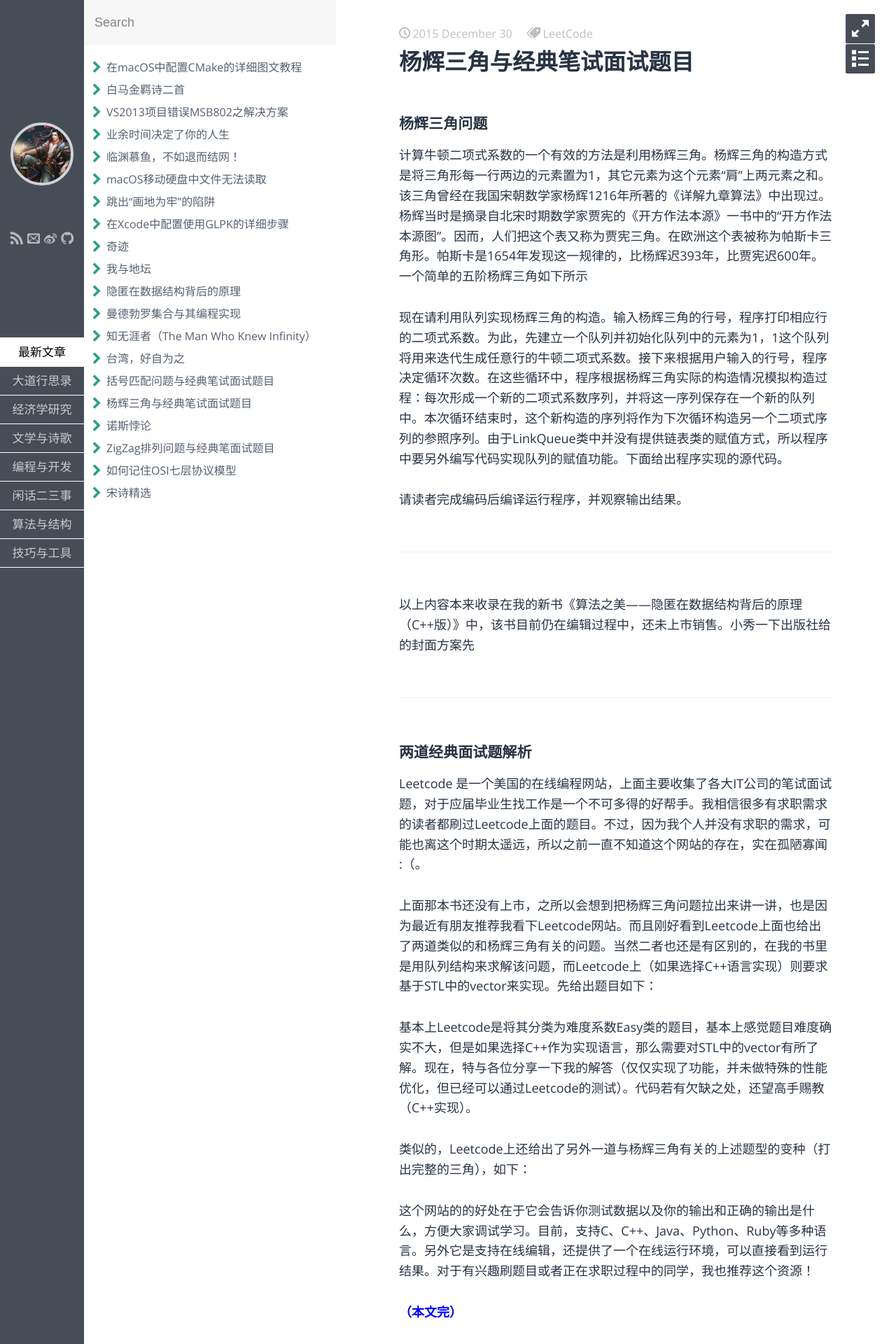
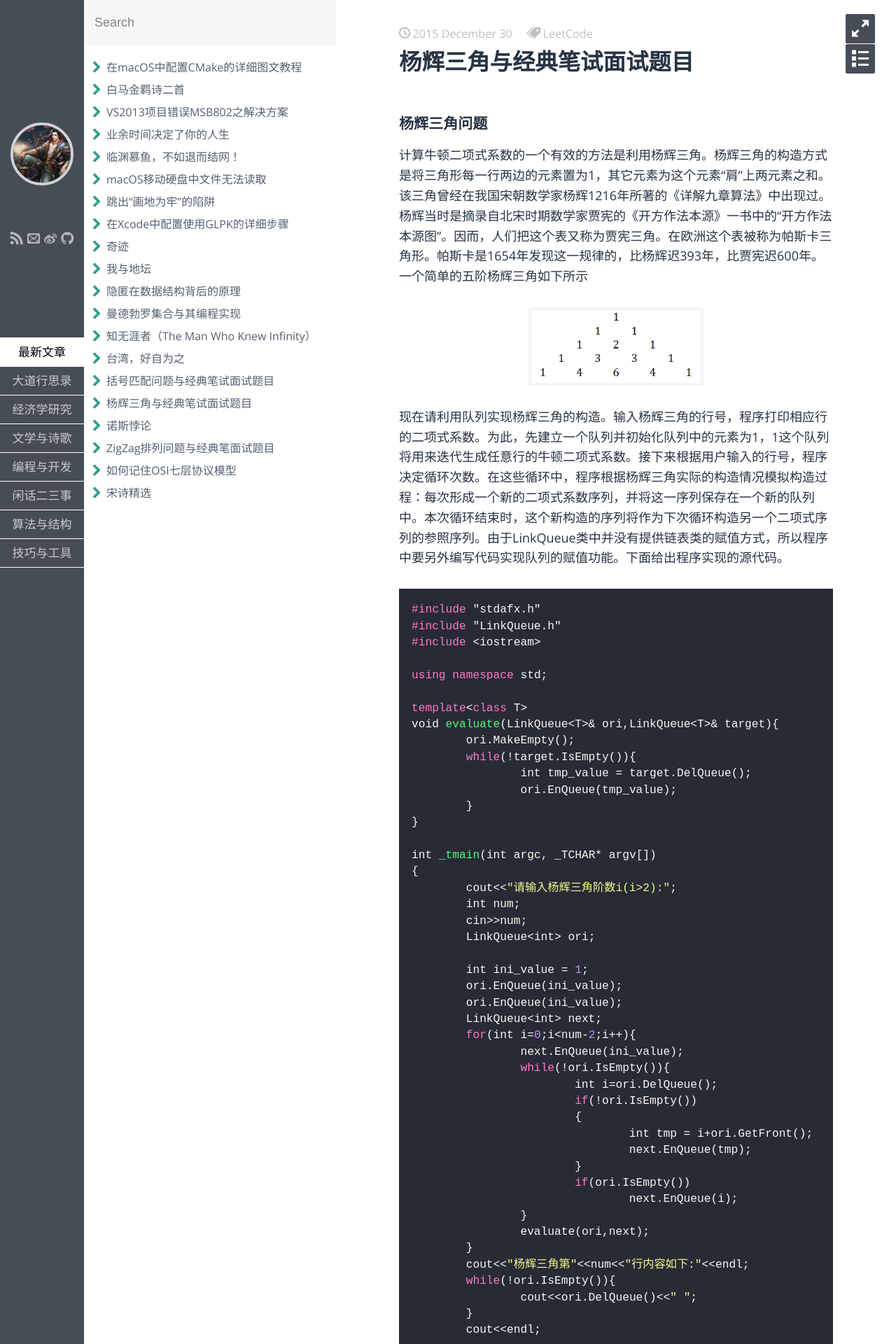
Before and after one commit to fzuo/baimafujinji, a Jekyll site: the page built from _posts/algorithm/2015-12-30-leetcode-yanghui-triangle.md, in a window 1280 px wide. Shown: the top 1920 px of the page at 70% size. Built offline with Jekyll 4.4.1, drawn with Linux system fonts in a browser that asks for light colours; some web fonts are replaced; some of the changed text lies outside the part shown.

Commit message:
Update 2015-12-30-leetcode-yanghui-triangle.md

````diff
--- a/_posts/algorithm/2015-12-30-leetcode-yanghui-triangle.md
+++ b/_posts/algorithm/2015-12-30-leetcode-yanghui-triangle.md
@@ -8,20 +8,75 @@ keywords: LeetCode,杨辉三角
 
 ### 杨辉三角问题
 
-
-
 计算牛顿二项式系数的一个有效的方法是利用杨辉三角。杨辉三角的构造方式是将三角形每一行两边的元素置为1，其它元素为这个元素“肩”上两元素之和。该三角曾经在我国宋朝数学家杨辉1216年所著的《详解九章算法》中出现过。杨辉当时是摘录自北宋时期数学家贾宪的《开方作法本源》一书中的“开方作法本源图”。因而，人们把这个表又称为贾宪三角。在欧洲这个表被称为帕斯卡三角形。帕斯卡是1654年发现这一规律的，比杨辉迟393年，比贾宪迟600年。一个简单的五阶杨辉三角如下所示
 
-
+<p align="center">
+<img src="https://fzuo.github.io/assets/img/leetcode/leetcode13.png" width="250">
+</p>
 
 现在请利用队列实现杨辉三角的构造。输入杨辉三角的行号，程序打印相应行的二项式系数。为此，先建立一个队列并初始化队列中的元素为1，1这个队列将用来迭代生成任意行的牛顿二项式系数。接下来根据用户输入的行号，程序决定循环次数。在这些循环中，程序根据杨辉三角实际的构造情况模拟构造过程：每次形成一个新的二项式系数序列，并将这一序列保存在一个新的队列中。本次循环结束时，这个新构造的序列将作为下次循环构造另一个二项式序列的参照序列。由于LinkQueue类中并没有提供链表类的赋值方式，所以程序中要另外编写代码实现队列的赋值功能。下面给出程序实现的源代码。
 
+```cpp
+#include "stdafx.h"
+#include "LinkQueue.h"
+#include <iostream>
+
+using namespace std;
+
+template<class T>
+void evaluate(LinkQueue<T>& ori,LinkQueue<T>& target){
+	ori.MakeEmpty();
+	while(!target.IsEmpty()){
+		int tmp_value = target.DelQueue();
+		ori.EnQueue(tmp_value);
+	}
+}
+
+int _tmain(int argc, _TCHAR* argv[])
+{
+	cout<<"请输入杨辉三角阶数i(i>2):";
+	int num;
+	cin>>num;
+	LinkQueue<int> ori;
+
+	int ini_value = 1;
+	ori.EnQueue(ini_value);
+	ori.EnQueue(ini_value);
+	LinkQueue<int> next;
+	for(int i=0;i<num-2;i++){
+		next.EnQueue(ini_value);
+		while(!ori.IsEmpty()){
+			int i=ori.DelQueue();
+			if(!ori.IsEmpty())
+			{
+				int tmp = i+ori.GetFront();
+				next.EnQueue(tmp);
+			}
+			if(ori.IsEmpty())
+				next.EnQueue(i);
+		}
+		evaluate(ori,next);
+	}
+	cout<<"杨辉三角第"<<num<<"行内容如下:"<<endl;
+	while(!ori.IsEmpty()){
+		cout<<ori.DelQueue()<<" ";
+	}
+	cout<<endl;
+
+	system("PAUSE");
+	return 0;
+}
+```
+
 请读者完成编码后编译运行程序，并观察输出结果。
-
 
 ---------------------------------
 
-以上内容本来收录在我的新书《算法之美——隐匿在数据结构背后的原理（C++版）》中，该书目前仍在编辑过程中，还未上市销售。小秀一下出版社给的封面方案先
+以上内容摘选自在我的新书<span style="color:blue">**《算法之美——隐匿在数据结构背后的原理（C++版）》**</span>。探秘算法世界，求索数据结构之道；汇集经典问题，畅享编程技法之趣；点拨求职热点，敲开业界名企之门。获取更多关于算法的精彩内容，欢迎关注或参阅《算法之美（隐匿在数据结构背后的原理）》一书。
+
+<p align="center">
+<img src="https://fzuo.github.io/assets/img/leetcode/leetcode06.png" width="190">
+</p>
 
 ---------------------------------
 
@@ -29,9 +84,7 @@ keywords: LeetCode,杨辉三角
 
 Leetcode 是一个美国的在线编程网站，上面主要收集了各大IT公司的笔试面试题，对于应届毕业生找工作是一个不可多得的好帮手。我相信很多有求职需求的读者都刷过Leetcode上面的题目。不过，因为我个人并没有求职的需求，可能也离这个时期太遥远，所以之前一直不知道这个网站的存在，实在孤陋寡闻 :（。
 
-
-
-上面那本书还没有上市，之所以会想到把杨辉三角问题拉出来讲一讲，也是因为最近有朋友推荐我看下Leetcode网站。而且刚好看到Leetcode上面也给出了两道类似的和杨辉三角有关的问题。当然二者也还是有区别的，在我的书里是用队列结构来求解该问题，而Leetcode上（如果选择C++语言实现）则要求基于STL中的vector来实现。先给出题目如下：
+在《算法之美》上市之前，有朋友推荐我看下Leetcode网站。之所以会想到把杨辉三角问题拉出来讲一讲，也是因为刚好看到Leetcode上面也给出了两道类似的和杨辉三角有关的问题。当然二者也还是有区别的，在我的书里是用队列结构来求解该问题，而Leetcode上（如果选择C++语言实现）则要求基于STL中的vector来实现。先给出题目如下：
 
 基本上Leetcode是将其分类为难度系数Easy类的题目，基本上感觉题目难度确实不大，但是如果选择C++作为实现语言，那么需要对STL中的vector有所了解。现在，特与各位分享一下我的解答（仅仅实现了功能，并未做特殊的性能优化，但已经可以通过Leetcode的测试）。代码若有欠缺之处，还望高手赐教（C++实现）。
 
````
